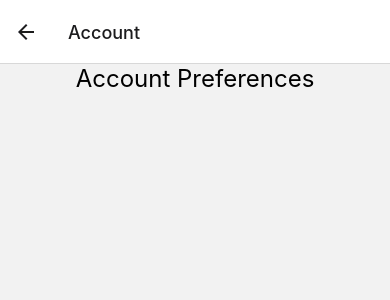
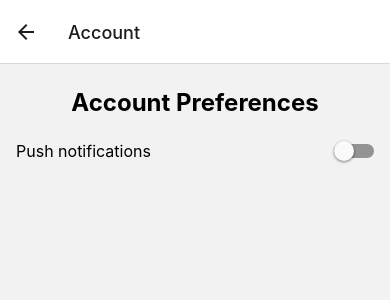
Before and after one commit to joktz/little-lemon-app, a React Native app: screen /Account in a window 390 px wide. Shown: the top 300 px of the page. Built offline with nearby package versions, Linux system fonts and the light colour scheme.

Commit message:
Feat: Added switch and styling to account pages.

```diff
--- a/screens/Account.js
+++ b/screens/Account.js
@@ -1,19 +1,37 @@
 import React, {useState} from 'react';
-import {View, Text, StyleSheet, Pressable} from 'react-native';
+import {View, Text, StyleSheet, Switch} from 'react-native';
 
 const AccountScreen = () => {
     return (
-        <View>
+        <View style={styles.container}>
             <Text style={styles.header}>Account Preferences</Text>
+            <View style={styles.settingCard}>
+                <Text style={styles.settingText}>Push notifications</Text>
+                <Switch />
+            </View>
         </View>
     )
 }
 
 const styles = StyleSheet.create({
+    container: {
+        flex: 1,
+        margin: 8,
+    },
     header: {
         fontSize: 24,
-        fontStyle: 'bold',
-        textAlign: 'center'
+        fontWeight: 'bold',
+        textAlign: 'center',
+        padding: 16,
+    },
+    settingCard: {
+        flexDirection: 'row',
+        justifyContent: 'space-between',
+        padding: 8
+    },
+    settingText: {
+        fontSize: 16,
+        alignItems: 'center',
     }
 })
 
--- a/screens/WelcomeScreen.js
+++ b/screens/WelcomeScreen.js
@@ -2,7 +2,6 @@ import * as React from 'react';
 import { View, Text, Image, StyleSheet, Pressable } from 'react-native';
 
 const WelcomeScreen = ({ navigation }) => {
-  // Add welcome screen code here.
   return (
     <View style={styles.container}>
       <Image source={require('../assets/little-lemon-logo.png')} style={styles.image} />
```
